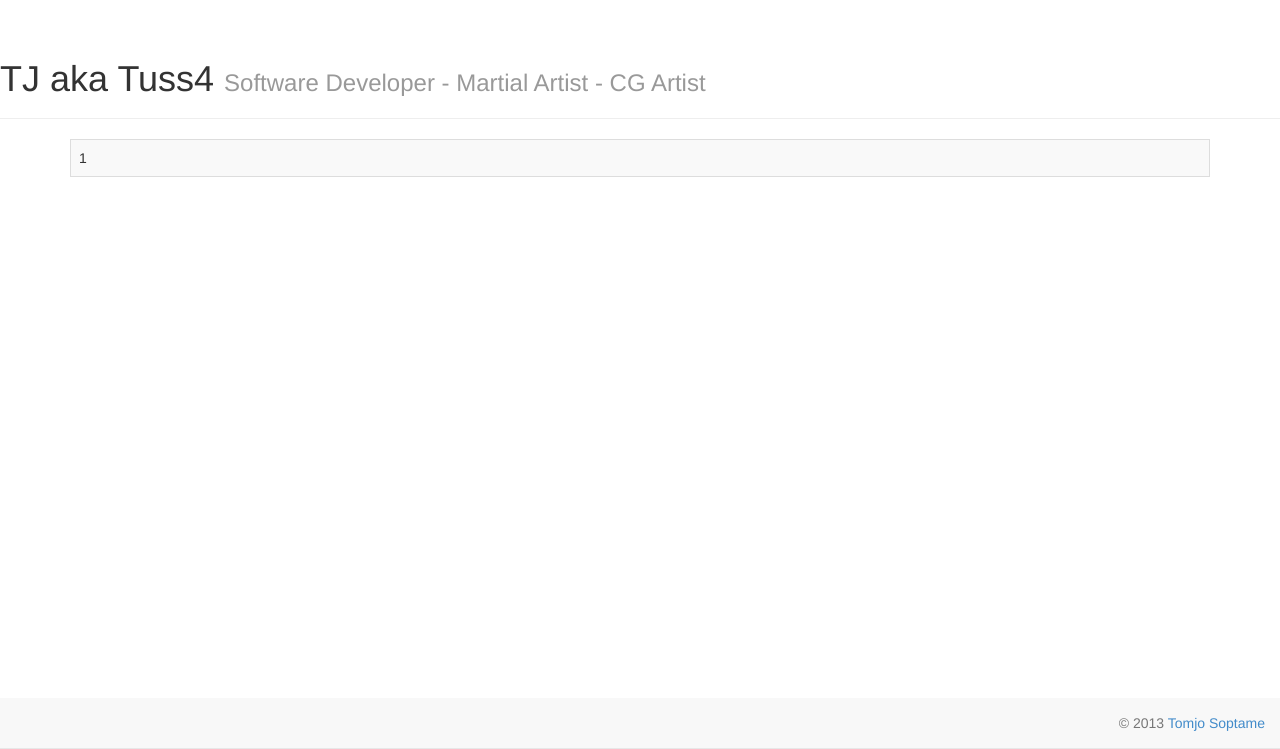
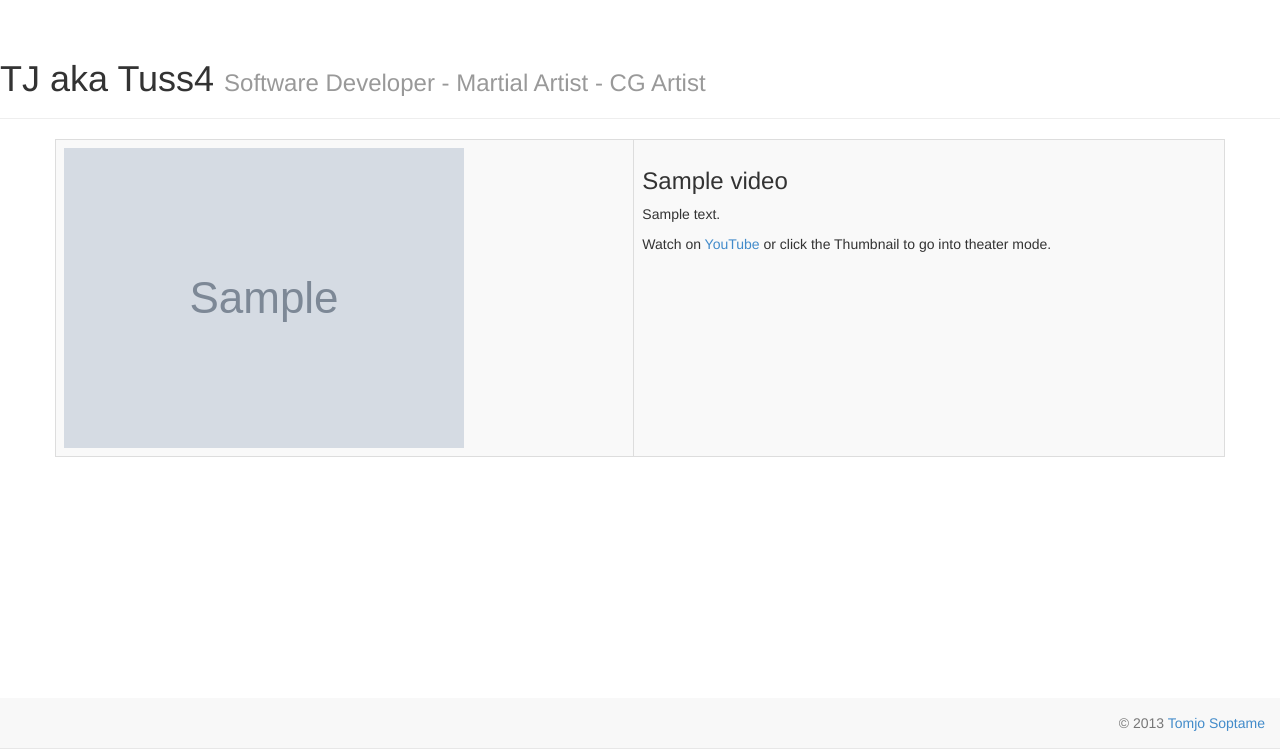
Before and after one commit to Tuss4/t4dredesign, a Django app: template templates/pages/videos.html in a window 1280 px wide. Shown: the part 51-800 px from the top of the page. Run offline with Django 3.2, Linux system fonts and the light colour scheme; tables that the repository leaves empty hold one stand-in row (values such as "Sample post"); the template is opened without the code that fills it: values that come from a table or form of the project are taken from there, most other values are stand-ins (such as "Sample title", 1, 10 or a date in 2020); grey boxes marked "Sample" are stand-in pictures; some libraries are stand-ins or nearby versions.

Commit message:
Getting the video overlay working on the videos page.

```diff
--- a/static/css/style-index.css
+++ b/static/css/style-index.css
@@ -2,3 +2,15 @@ body {
 	padding-top: 70px;
 	padding-bottom: 70px;
 }
+#vid_overlay {
+	position: fixed;
+	background-color: rgba(0,0,0,0.8);
+	top: 0;
+	bottom: 0;
+	left: 0;
+	right: 0;
+	z-index: 100;
+	color: #fff;
+	text-align: center;
+	display: none;
+}
--- /dev/null
+++ b/static/js/script-videos.js
@@ -0,0 +1,12 @@
+function getThisId(datum) {
+	var newUrl = 'http://youtube.com/embed/'+datum+'?autoplay=1&allowFullScreen=true';
+	return newUrl;
+};
+function changeThisId(datum) {
+	$('#ytplayer').attr('src', getThisId(datum));
+};
+$(document).ready(function() {
+	$('.ovid').click(function() {
+		$('#vid_overlay').show();
+	});
+});
--- a/templates/base.html
+++ b/templates/base.html
@@ -6,8 +6,8 @@
 		<link rel="stylesheet" href="/static/css/normalize.css" />
 		<link rel="stylesheet" href="/static/css/bootstrap.min.css" />
 		<link rel="stylesheet" href="/static/css/style-index.css" />
-		<script src="https://ajax.googleapis.com/ajax/libs/jquery/1.10.2/jquery.min.js"></script>
-		<script src="/static/js/bootstrap.min.js"></script>
+		<script src="https://ajax.googleapis.com/ajax/libs/jquery/1.10.2/jquery.min.js" type="text/javascript"></script>
+		<script src="/static/js/bootstrap.min.js" type="text/javascript"></script>
 		<title>TJ Soptame</title>
 	</head>
 	<body>
--- a/templates/pages/videos.html
+++ b/templates/pages/videos.html
@@ -1,12 +1,29 @@
 {% extends "base.html" %}
 {% block content %}
+<script src="/static/js/script-videos.js" type="text/javascript"></script>
+<div class="row">
 	<div class="col-md-12">
 		<table class="table table-bordered table-striped">
 			{% for v in vids %}
 			<tr>
-			<td>{{ v|safe }}</td>
+				<td><a class="ovid" onclick="changeThisId('{{ v.video_id }}')"><img src="{{ v.thumbnail }}" alt="{{ v.title }}" title="{{ v.title }}" class="img-responsive" /></a></td>
+				<td>
+					<h3>{{ v.title }}</h3>
+					<p>
+						{{ v.description|safe|linebreaks }}
+					</p>
+					<p>
+						Watch on <a href="{{ v.url }}" target="_blank">YouTube</a> or click the Thumbnail to go into theater mode.
+					</p>
+				</td>
 			</tr>
 			{% endfor %}
 		</table>
 	</div>
+</div>
+<div class="row">
+	<div id="vid_overlay" class="col-md-12">
+		<iframe id="ytplayer" width="720" height="480" src="http://www.youtube.com/embed/"></iframe>
+	</div>
+</div>
 {% endblock %}
--- a/tuss4/urls.py
+++ b/tuss4/urls.py
@@ -3,8 +3,8 @@ from django.conf import settings
 from django.conf.urls.static import static
 
 # Uncomment the next two lines to enable the admin:
-# from django.contrib import admin
-# admin.autodiscover()
+from django.contrib import admin
+admin.autodiscover()
 
 urlpatterns = patterns('',
 	url(r'^$', 'tuss4.views.main'),
@@ -12,7 +12,7 @@ urlpatterns = patterns('',
 	url(r'^contact/$','pages.views.contact'),
 	url(r'^portfolio/$','pages.views.portfolio'),
 	url(r'^videos/$','pages.views.videos'),
-	url(r'^repos/$', 'pages.views.repos')
+	url(r'^repos/$', 'pages.views.repos'),
     # Examples:
     # url(r'^$', 'tuss4.views.home', name='home'),
     # url(r'^tuss4/', include('tuss4.foo.urls')),
@@ -21,5 +21,5 @@ urlpatterns = patterns('',
     # url(r'^admin/doc/', include('django.contrib.admindocs.urls')),
 
     # Uncomment the next line to enable the admin:
-    # url(r'^admin/', include(admin.site.urls)),
+    url(r'^admin/', include(admin.site.urls)),
 ) + static(settings.STATIC_URL, document_root=settings.STATIC_ROOT)
--- /dev/null
+++ b/videos/admin.py
@@ -0,0 +1,5 @@
+from django.contrib import admin
+from videos.models import Video
+
+
+admin.site.register(Video)
--- /dev/null
+++ b/videos/models.py
@@ -0,0 +1,12 @@
+from django.db import models
+
+
+class Video(models.Model):
+	video_id = models.CharField(max_length=20)
+	thumbnail = models.CharField(max_length=200)
+	url = models.CharField(max_length=200)
+	title = models.CharField(max_length=200)
+	description = models.TextField()
+
+	def __unicode__(self):
+		return unicode(self.title)
--- /dev/null
+++ b/videos/views.py
@@ -0,0 +1 @@
+# Create your views here.
```
Also changed, not shown: pages/views.py (+12 -5 lines), tuss4/settings.py (+7 -4 lines), videos/tests.py (added, +16 -0 lines), videos/__init__.py (added), videos/migrations/0001_initial.py (added), videos/migrations/__init__.py (added). Lines whose indentation alone changed are shown as unchanged.
